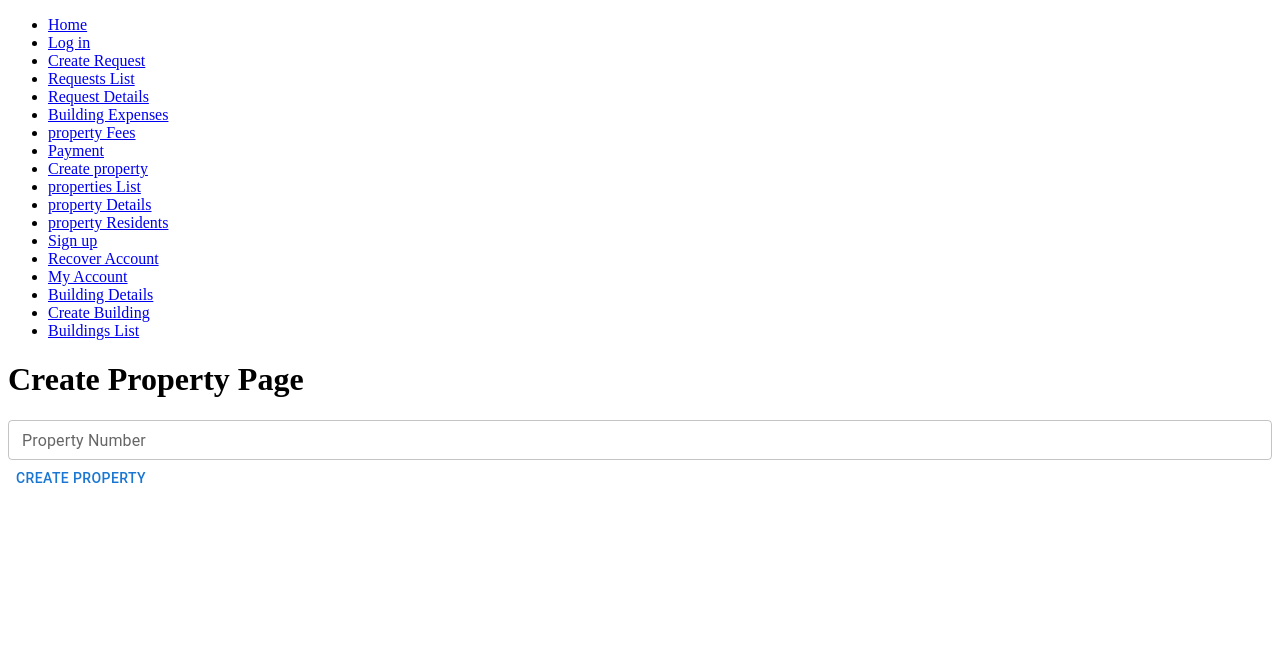
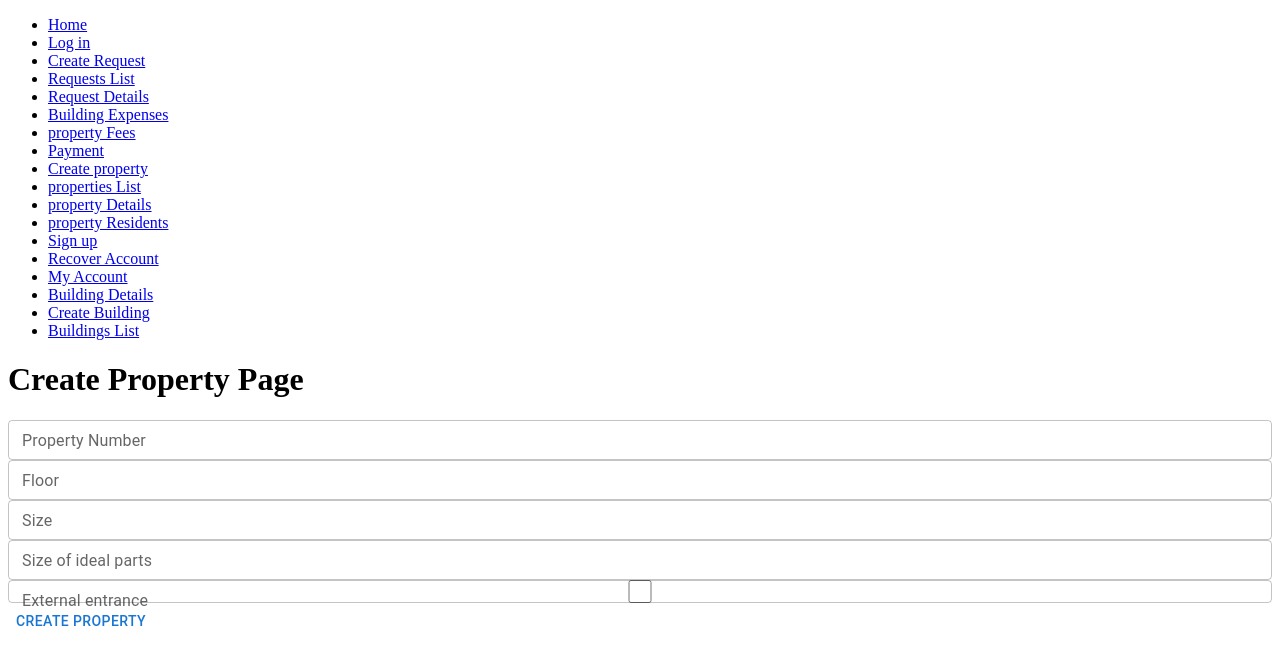
Before and after one commit to NextGen-BF/CJP25, a React (Vite) app in the folder NextGen-BM-FE/: page /create/property in a window 1280 px wide. Shown: the top 664 px of the page. Built offline with nearby package versions, Linux system fonts and the light colour scheme; no server answers.

Commit message:
added property form fields

```diff
--- a/NextGen-BM-FE/src/pages/Properties/CreatePropertyPage.tsx
+++ b/NextGen-BM-FE/src/pages/Properties/CreatePropertyPage.tsx
@@ -9,7 +9,7 @@ import { Button } from "@mui/material";
 const CreatePropertyPage: FC = () => {
   const dispatch = useAppDispatch();
   const {control, handleSubmit} = useForm<Property>();
-  const onSubmit: SubmitHandler<Property> = (data) => dispatch(createProperty(data));
+  const onSubmit: SubmitHandler<Property> = (data) => {console.log(data); dispatch(createProperty(data))};
 
   return (
     <div>
@@ -29,6 +29,61 @@ const CreatePropertyPage: FC = () => {
             />
           )}
         />
+        <Controller
+          name="floor"
+          control={control}
+          render={({ field }) => (
+            <TextField
+            {...field}
+            label="Floor"
+            type="number"
+            variant="outlined"
+            size="small"
+            fullWidth
+            />
+          )}
+        />
+        <Controller
+          name="size"
+          control={control}
+          render={({ field }) => (
+            <TextField
+            {...field}
+            label="Size"
+            type="number"
+            variant="outlined"
+            size="small"
+            fullWidth
+            />
+          )}
+        />
+        <Controller
+          name="sizeOfIdealParts"
+          control={control}
+          render={({ field }) => (
+            <TextField
+            {...field}
+            label="Size of ideal parts"
+            type="number"
+            variant="outlined"
+            size="small"
+            fullWidth
+            />
+          )}
+        />
+        <Controller
+          name="entranceIsExternal"
+          control={control}
+          render={({ field }) => (
+            <TextField
+            {...field}
+            label="External entrance"
+            type="checkbox"
+            size="small"
+            fullWidth
+            />
+          )}
+        />
         <Button type="submit">
           Create Property
         </Button>
```
